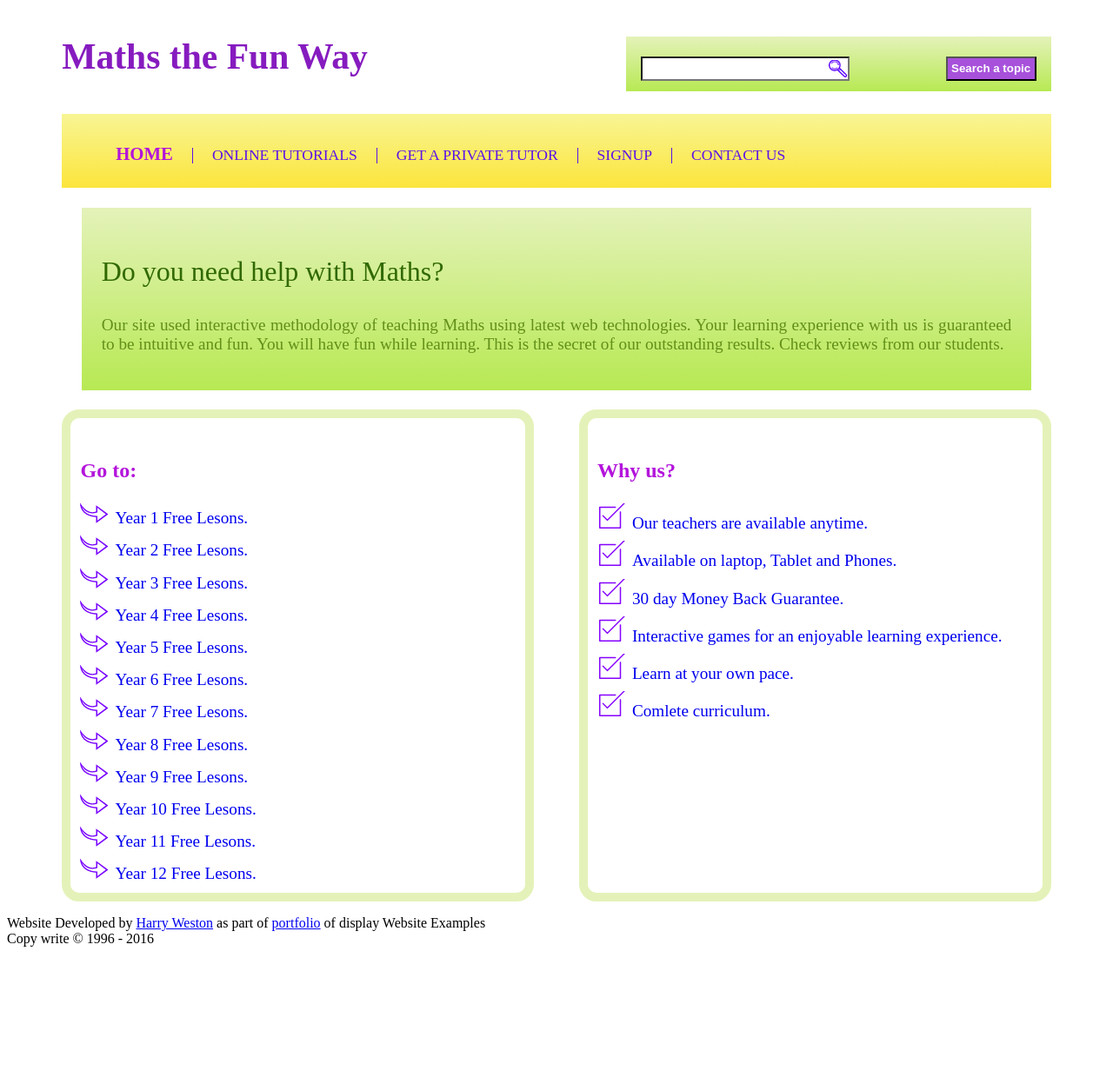
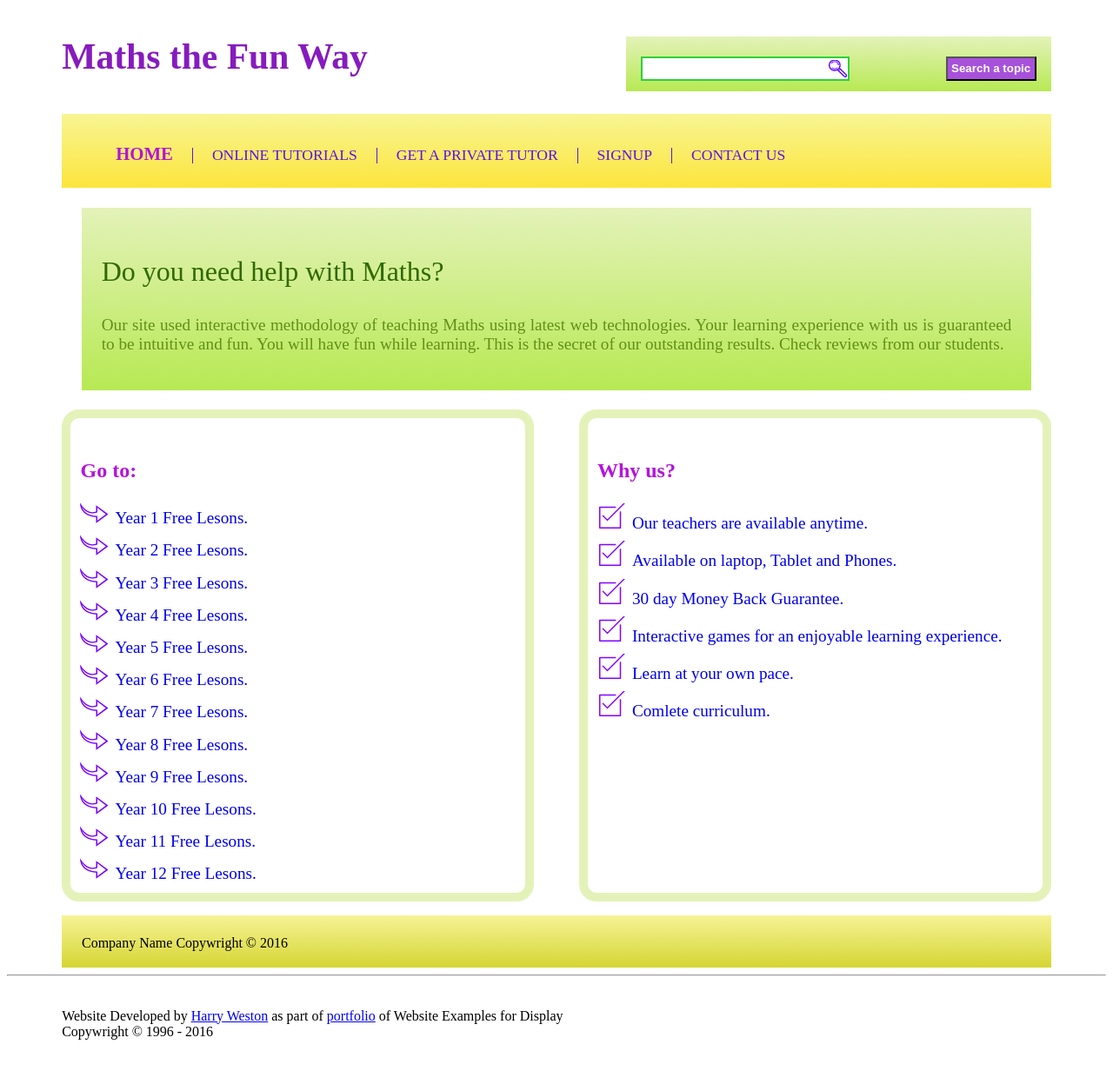
Before and after one commit to harryweston/CWDC, a plain HTML site: page MathForFun/index.html in a window 1280 px wide. Shown: the whole page at 87% size. Before the commit the page ends 1105 px from the top, so only its background shows below. Drawn offline with Linux system fonts and the light colour scheme.

Commit message:
footer
Added footer and finalised website

```diff
--- a/MathForFun/index.html
+++ b/MathForFun/index.html
@@ -77,11 +77,19 @@
                 </ul>
             </div>
             <div class="clear"></div>
+
+            <footer class="footer">
+                <div>
+                    <p>Company Name Copywright &copy; 2016</p>
+                </div>
+            </footer>
+
         </div>
+        <hr>
 
         <div class="arthur">
-            <p>Website Developed by <a href="https:\\harryweston.com.au">Harry Weston</a> as part of <a href="http://harryweston.com.au/websites/">portfolio</a> of display Website Examples</br>
-            Copy write &copy 1996 - 2016
+            <p>Website Developed by <a href="https:\\harryweston.com.au">Harry Weston</a> as part of <a href="http://harryweston.com.au/websites/">portfolio</a> of Website Examples for Display</br>
+            Copywright &copy; 1996 - 2016
         </p>
         </div>
     </body>
--- a/MathForFun/styles.css
+++ b/MathForFun/styles.css
@@ -1,3 +1,6 @@
+body{
+    font: Arial, Helvetica, sans-serif;
+}
 
 #container {
     width: 90%;
@@ -21,6 +24,10 @@ h1 a{
 #searchbox {
     float: right;
     background: linear-gradient(#E4F2B9, #B7E953);
+    background: -webkit-linear-gradient(#E4F2B9, #B7E953);
+    background: -o-linear-gradient(#E4F2B9, #B7E953);
+    background: -moz-linear-gradient(#E4F2B9, #B7E953);
+    background: -ie-linear-gradient(#E4F2B9, #B7E953);
     width: 40%;
     height: 40%;
     padding: 2% 1.5% 0 1.5%;
@@ -42,6 +49,7 @@ h1 a{
     color:#E38A0C;
     font-weight: bold;
     background: white url(images/search.png) right center no-repeat;
+    border: 2px solid #2dd13a;
 }
 
 #submit {
@@ -60,6 +68,10 @@ h1 a{
 #menu{
     height: 40px;
     background: linear-gradient(#F8F594, #fce53c);
+     background: -webkit-linear-gradient(#F8F594, #fce53c);
+     background: -o-linear-gradient(#F8F594, #fce53c);
+     background: -moz-linear-gradient(#F8F594, #fce53c);
+     background: -ie-linear-gradient(#F8F594, #fce53c);
     padding: 2% 0;
 
 
@@ -105,6 +117,10 @@ ul{
 
 #introduction{
     background: linear-gradient(#E4F2B9, #B7E953);
+    background: -webkit-linear-gradient(#E4F2B9, #B7E953);
+    background: -o-linear-gradient(#E4F2B9, #B7E953);
+    background: -moz-linear-gradient(#E4F2B9, #B7E953);
+    background: -ie-linear-gradient(#E4F2B9, #B7E953);
     padding: 2%;
     margin: 2%;
 }
@@ -174,3 +190,22 @@ ul{
 #rightsidebar{
     float:right;
 }
+
+
+.footer{
+    height: 60px;
+    background: linear-gradient(#F6F396, #D5D533);
+    background: -webkit-linear-gradient(#F6F396, #D5D533);
+    background: -o-linear-gradient(#F6F396, #D5D533);
+    background: -moz-linear-gradient(#F6F396, #D5D533);
+    background: -ie-linear-gradient(#F6F396, #D5D533);
+}
+
+.footer p{
+    padding: 2% 2%;
+
+}
+
+.arthur{
+    padding: 1% 5%;
+}
```
